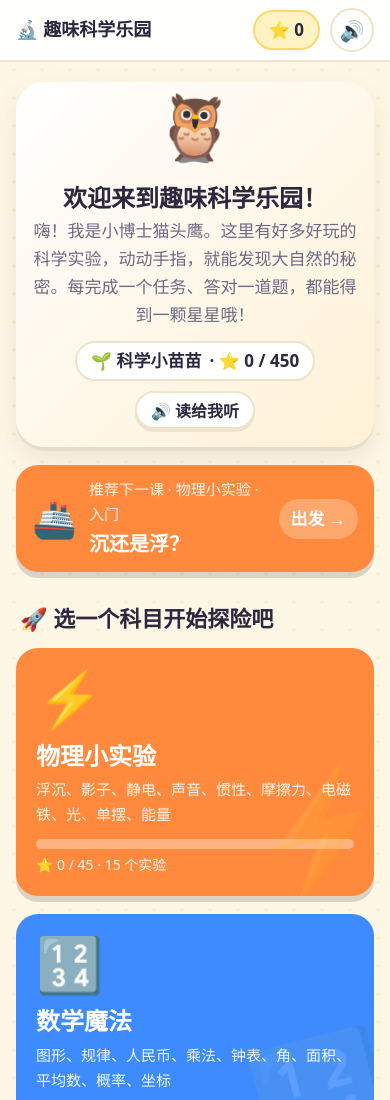
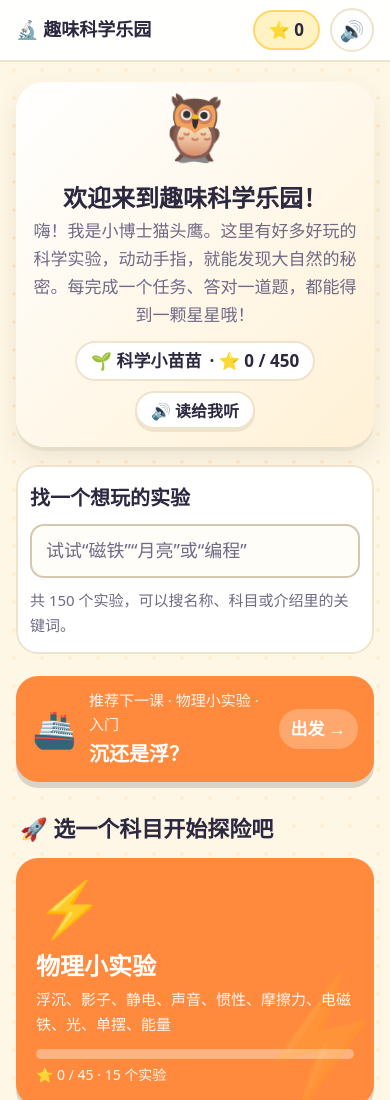
Before and after one commit to handsun85s/fun-science, a plain HTML site: page index.html in a window 390 px wide. Shown: the top 1100 px of the page. Drawn offline with Linux system fonts and the light colour scheme; no server answers.

Commit message:
feat: 首页增加实验关键词搜索

```diff
--- a/css/style.css
+++ b/css/style.css
@@ -95,6 +95,23 @@ main { max-width: 1040px; margin: 0 auto; padding: 20px 16px 60px; }
 .hero p { margin: 0 0 12px; color: var(--muted); }
 .hero-row { display: flex; flex-wrap: wrap; gap: 10px; align-items: center; }
 .rank { display: inline-flex; gap: 8px; align-items: center; font-weight: 800; background: #fff; border: 2px solid var(--line); border-radius: 999px; padding: 4px 14px; }
+
+.experiment-search { background: #fff; border: 2px solid var(--line); border-radius: var(--radius); padding: 18px 20px; margin-bottom: 22px; }
+.search-label { display: block; font-size: 22px; font-weight: 800; margin-bottom: 10px; }
+.search-input-row { display: flex; gap: 10px; align-items: center; }
+.search-input-row input { flex: 1; min-width: 0; width: 100%; min-height: 50px; border: 2px solid #d6c7ae; border-radius: 14px; padding: 10px 14px; background: #fffdf8; color: var(--ink); font: inherit; font-size: 18px; }
+.search-input-row input:focus { outline: 3px solid #ffb454; outline-offset: 2px; border-color: #ad5900; }
+.search-input-row input::placeholder { color: var(--muted); opacity: 1; }
+.search-clear { flex: none; }
+.search-summary { margin: 10px 0 0; color: var(--muted); font-size: 15px; }
+.search-results { display: grid; gap: 12px; margin-top: 14px; }
+.search-result { padding: 12px 14px; box-shadow: none; border-color: var(--line); }
+.search-result:focus { outline: 3px solid var(--c); outline-offset: 2px; }
+.search-result-copy { flex: 1; min-width: 0; overflow-wrap: break-word; }
+.search-subject { display: block; color: var(--muted); font-size: 14px; }
+.search-result .num { width: 50px; height: 50px; font-size: 28px; }
+.search-result .stars { align-self: flex-start; font-size: 16px; }
+.search-empty { margin: 0; padding: 16px; background: #fff7e6; border-radius: 12px; color: var(--muted); }
 
 .next-card {
   display: flex; align-items: center; gap: 16px;
@@ -286,6 +303,13 @@ canvas.stage { display: block; width: 100%; height: auto; touch-action: none; us
 }
 
 @media (max-width: 640px) {
+  .experiment-search { padding: 14px 12px; }
+  .search-label { font-size: 20px; }
+  .search-clear { padding: 8px 12px; }
+  .search-result { flex-wrap: wrap; }
+  .search-result .search-result-copy { flex-basis: calc(100% - 70px); }
+  .search-result .stars { margin-left: 66px; }
+  .search-result .lvl { white-space: normal; }
   body { font-size: 17px; }
   .topbar { padding: 8px 16px; }
   .logo { font-size: 18px; }
--- a/js/app.js
+++ b/js/app.js
@@ -5,6 +5,8 @@
   const el = Sci.h;
   const app = document.getElementById('app');
   let disposeCurrent = null;
+  // 进入实验再回首页时，保留这一轮的搜索词；不写入孩子的学习进度。
+  let homeSearchQuery = '';
 
   const subjectById = id => Sci.subjects.find(s => s.id === id);
   const lessonById = id => Sci.lessons.find(l => l.id === id);
@@ -66,6 +68,67 @@
     window.scrollTo(0, 0);
   }
 
+  /* ---------------- 首页实验搜索 ---------------- */
+  function homeSearch() {
+    const input = el('input', {
+      id: 'experimentSearch', type: 'search', placeholder: '试试“磁铁”“月亮”或“编程”',
+      autocomplete: 'off', maxlength: '100', 'aria-describedby': 'searchSummary',
+      'aria-controls': 'searchResults',
+    });
+    input.value = homeSearchQuery;
+    const summary = el('p', { id: 'searchSummary', class: 'search-summary', role: 'status', 'aria-live': 'polite' });
+    const results = el('div', { id: 'searchResults', class: 'search-results', hidden: true });
+    const clear = el('button', { type: 'button', class: 'btn ghost search-clear', hidden: true,
+      onclick: () => { input.value = ''; homeSearchQuery = ''; composing = false; update(); input.focus(); },
+    }, '清空');
+    let composing = false;
+    // 先保存文字索引，输入时只更新结果区域，不打断中文输入或重画整个首页。
+    const index = learningPath().map(l => {
+      const s = subjectById(l.subject);
+      return { lesson: l, subject: s, title: l.title.toLowerCase(),
+        text: [l.title, l.desc, l.intro, s.name].join(' ').toLowerCase() };
+    });
+    function update() {
+      homeSearchQuery = input.value;
+      const query = input.value.trim().toLowerCase();
+      clear.hidden = !input.value;
+      results.replaceChildren();
+      results.hidden = !query;
+      if (!query) {
+        summary.textContent = `共 ${Sci.lessons.length} 个实验，可以搜名称、科目或介绍里的关键词。`;
+        return;
+      }
+      const words = query.split(/\s+/);
+      const matches = index.filter(item => words.every(word => item.text.indexOf(word) >= 0));
+      // 名称直接匹配的实验放前面，同组仍沿用由浅入深的顺序。
+      const ordered = matches.filter(item => item.title.indexOf(query) >= 0)
+        .concat(matches.filter(item => item.title.indexOf(query) < 0));
+      summary.textContent = `找到 ${ordered.length} 个实验`;
+      if (!ordered.length) {
+        results.append(el('p', { class: 'search-empty' }, '暂时没找到，换个短一点的词试试，例如“水”“植物”或“数学”。'));
+        return;
+      }
+      ordered.forEach(item => {
+        const l = item.lesson, s = item.subject;
+        results.append(el('a', { class: 'lesson-card search-result', href: '#/lesson/' + l.id, style: { '--c': s.color } },
+          el('span', { class: 'num', 'aria-hidden': 'true' }, l.emoji),
+          el('div', { class: 'search-result-copy' },
+            el('span', { class: 'search-subject' }, s.name), levelEl(l.level),
+            el('h3', null, l.title), el('p', null, l.desc)),
+          starsEl(Sci.progress.stars(l.id))));
+      });
+    }
+    input.addEventListener('compositionstart', () => { composing = true; });
+    input.addEventListener('compositionend', () => { composing = false; update(); });
+    input.addEventListener('input', () => { if (!composing) update(); });
+    input.addEventListener('search', () => { if (!composing) update(); });
+    const form = el('form', { role: 'search', onsubmit: e => { e.preventDefault(); if (!composing) update(); } },
+      el('label', { for: 'experimentSearch', class: 'search-label' }, '找一个想玩的实验'),
+      el('div', { class: 'search-input-row' }, input, clear));
+    update();
+    return el('section', { class: 'experiment-search', 'aria-label': '实验搜索' }, form, summary, results);
+  }
+
   /* ---------------- 首页 ---------------- */
   function renderHome() {
     document.title = '趣味科学乐园';
@@ -117,6 +180,7 @@
 
     app.append(
       hero,
+      homeSearch(),
       nextCard,
       el('h2', { class: 'section-title' }, '🚀 选一个科目开始探险吧'),
       grid,
```
Also changed, not shown: README.md.
